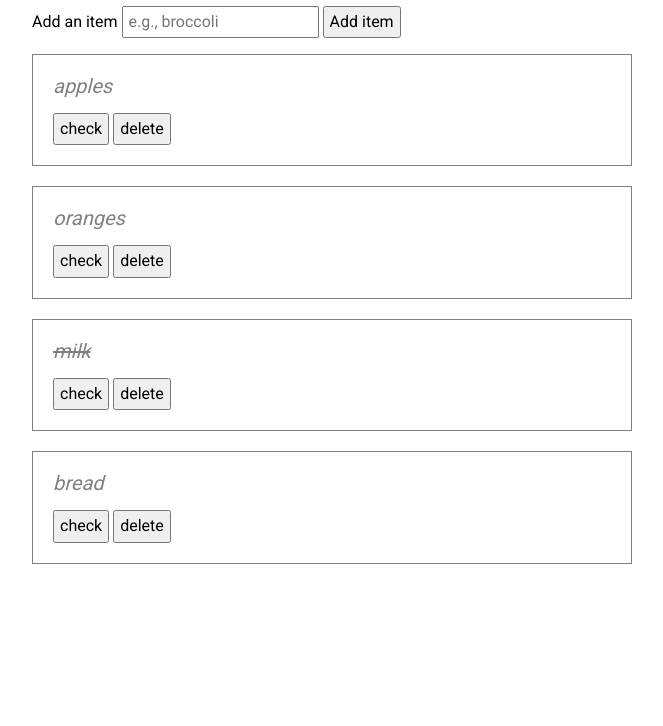
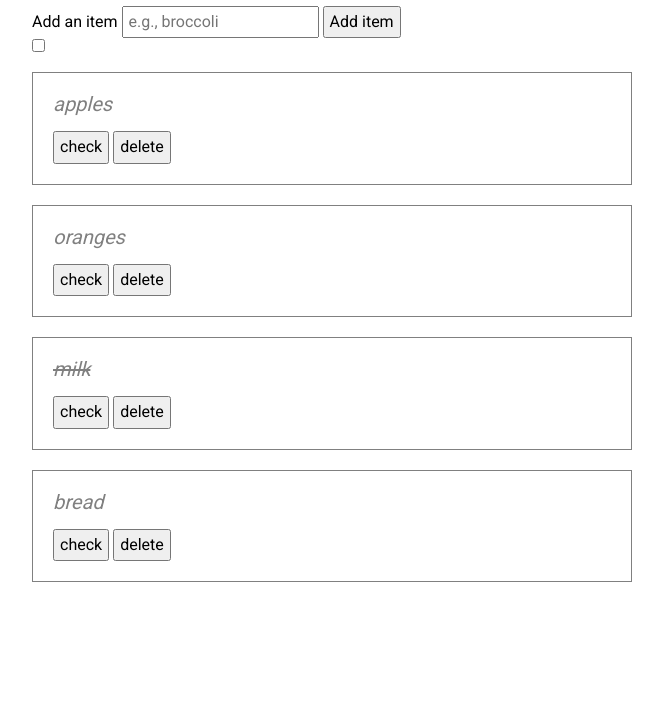
Before and after one commit to thinkful-ei20/shopping-solo-cam, a plain HTML site: page index.html in a window 1280 px wide. Shown: the part 74-800 px from the top of the page, without its empty margins (308-971 px from the left). Drawn offline with nearby package versions, Linux system fonts and the light colour scheme.

Commit message:
Added checkbox input to index.html

```diff
--- a/index.html
+++ b/index.html
@@ -16,6 +16,7 @@
             <input type="text" name="shopping-list-entry" class="js-shopping-list-entry" placeholder="e.g., broccoli">
             <button type="submit">Add item</button>
         </form>
+        <input id="checkBox" type="checkbox" value="unchecked">
         <ul class="shopping-list js-shopping-list">
         </ul>
     </div>
```
